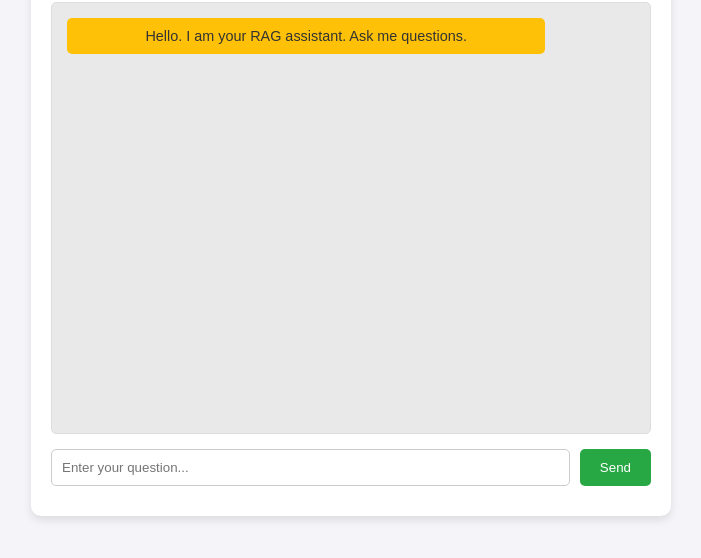
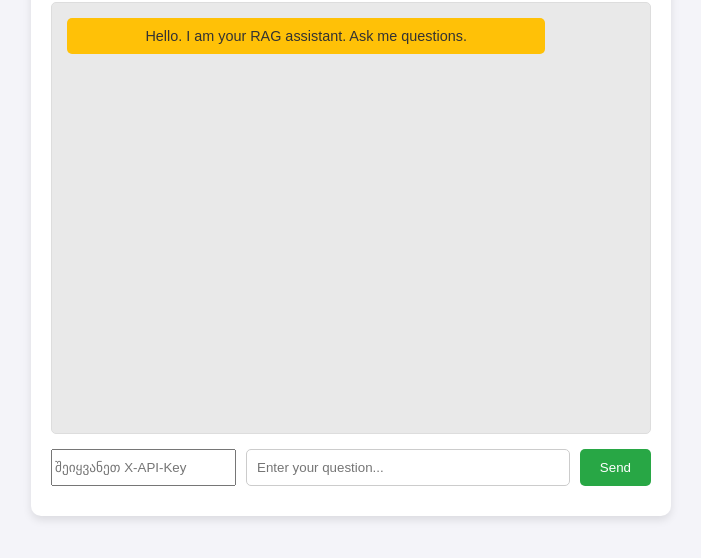
Before and after one commit to SchrodingerCatt/gptbot, a plain HTML site: page index.html in a window 1280 px wide. Shown: the part 190-748 px from the top of the page, without its empty margins (289-990 px from the left). Drawn offline with Linux system fonts and the light colour scheme.

Commit message:
Format HTML structure and improve readability

```diff
--- a/index.html
+++ b/index.html
@@ -3,19 +3,29 @@
 <head>
     <meta charset="UTF-8">
     <meta name="viewport" content="width=device-width, initial-scale=1.0">
-    <title>GPT RAG Consultant</title> <link rel="stylesheet" href="style.css">
+    <title>GPT RAG Consultant</title>
+    <link rel="stylesheet" href="style.css">
 </head>
 <body>
     <div class="chat-container">
-        <h1>GPT RAG Consultant</h1> <div id="chat-box" class="chat-box">
+        <h1>GPT RAG Consultant</h1>
+        <div id="chat-box" class="chat-box">
             <div class="message system-message">
                 Hello. I am your RAG assistant. Ask me questions.
             </div>
         </div>
+
         <div class="input-container">
+            <input
+                type="password"
+                id="api-key-input"
+                placeholder="შეიყვანეთ X-API-Key"
+                title="თქვენი ლოკალური API გასაღები FastAPI-ის ავტორიზაციისთვის"
+            >
             <input type="text" id="user-input" placeholder="Enter your question...">
             <button id="send-button">Send</button>
         </div>
+
         <div id="status-message"></div>
     </div>
     <script src="script.js?v=20251207b"></script>
```
